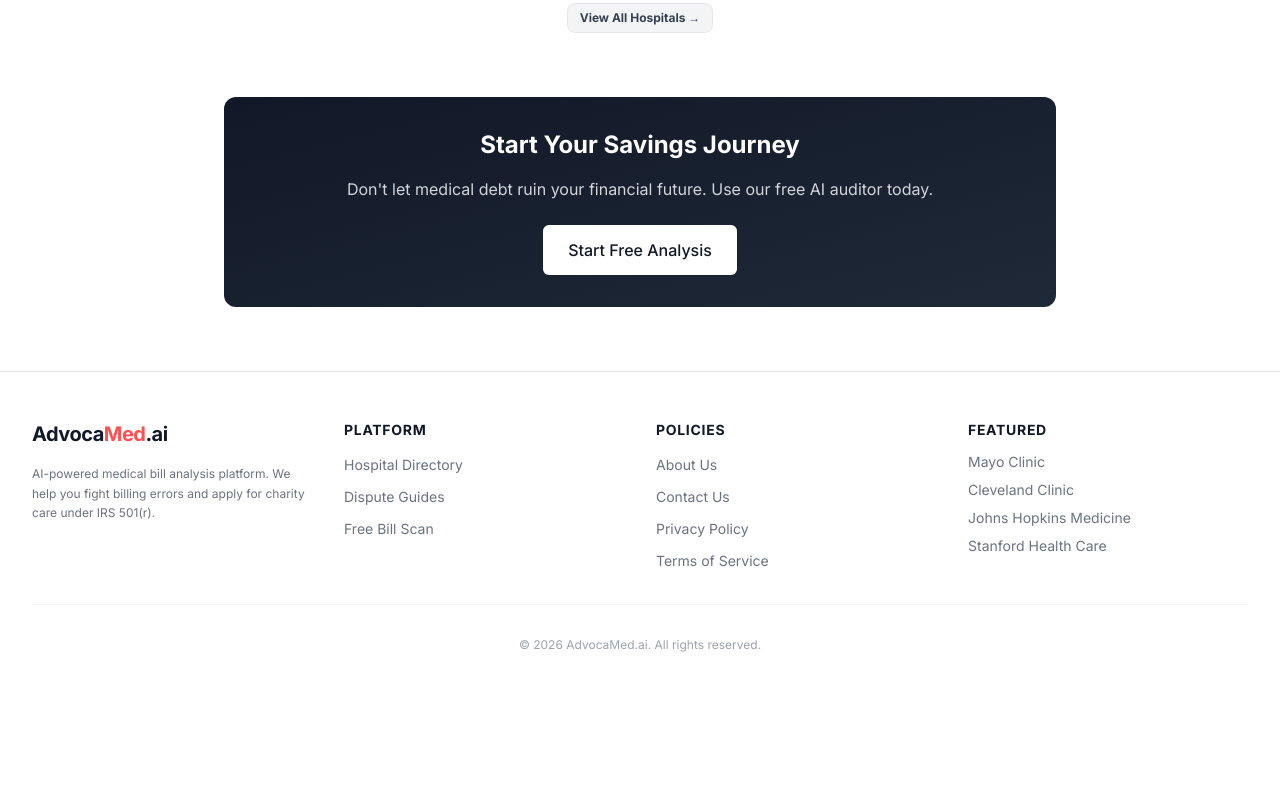
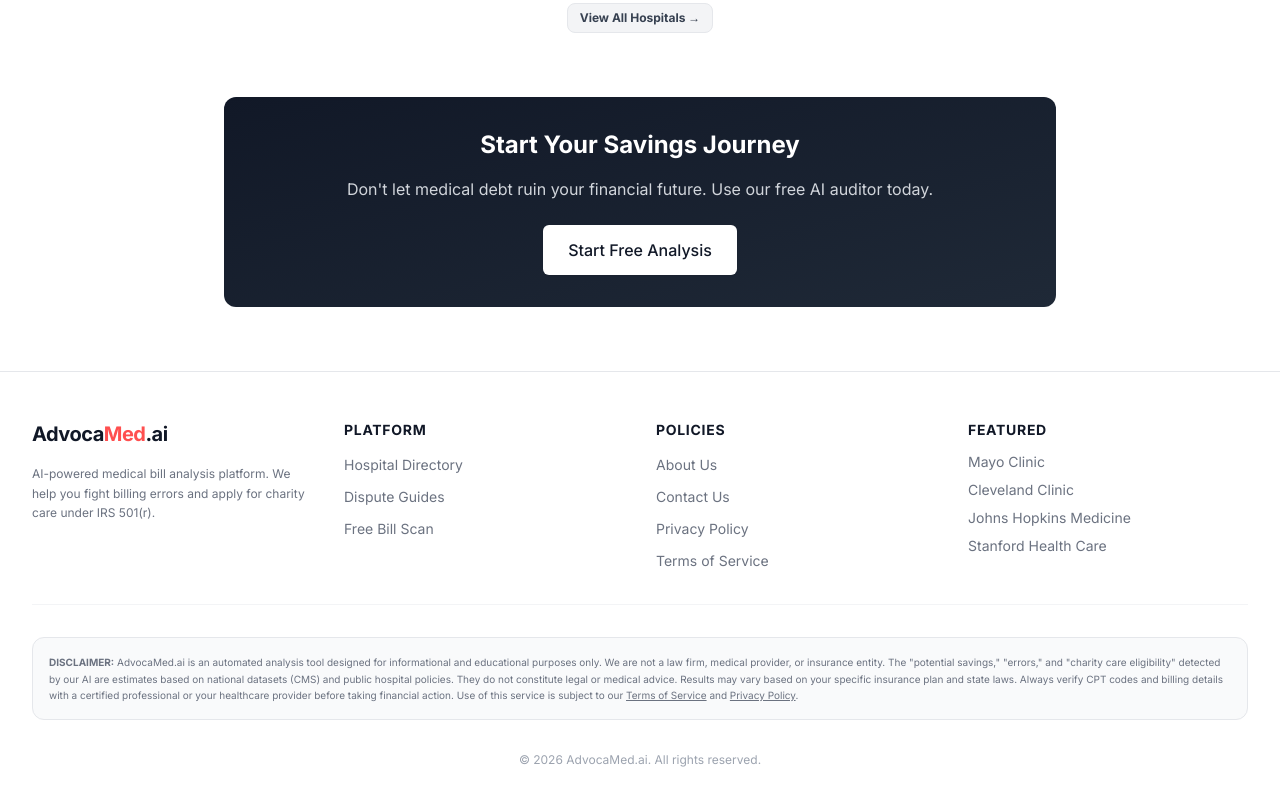
Before and after one commit to gkswjdgb/advocamed-ai, a React (Vite) app in the folder advocamed.ai/: page / in a window 1280 px wide. Shown: the part 2475-3275 px from the top of the page. Before the commit the page ends 3176 px from the top, so only its background shows below. Built offline with nearby package versions, Linux system fonts and the light colour scheme.

Commit message:
Update App.tsx

```diff
--- a/advocamed.ai/App.tsx
+++ b/advocamed.ai/App.tsx
@@ -157,7 +157,7 @@ const App: React.FC = () => {
             </div>
           </nav>
 
-          {/* Added role="main" for Accessibility (Fixes "Document does not have a main landmark") */}
+          {/* Added role="main" for Accessibility */}
           <main className="flex-grow" role="main">
             <Suspense fallback={<PageLoader />}>
               <Routes>
@@ -175,9 +175,9 @@ const App: React.FC = () => {
             </Suspense>
           </main>
 
-          <footer className="bg-white border-t border-gray-200 mt-auto">
-            <div className="max-w-7xl mx-auto py-12 px-4 sm:px-6 lg:px-8">
-              <div className="grid grid-cols-1 md:grid-cols-4 gap-8 mb-8 border-b border-gray-100 pb-8">
+          <footer className="bg-white border-t border-gray-200 mt-auto pt-12 pb-8">
+            <div className="max-w-7xl mx-auto px-4 sm:px-6 lg:px-8">
+              <div className="grid grid-cols-1 md:grid-cols-4 gap-8 mb-8 pb-8 border-b border-gray-100">
                 <div className="col-span-1 md:col-span-1">
                   <span className="text-xl font-bold text-gray-900 tracking-tight">
                     Advoca<span className="text-primary">Med</span>.ai
@@ -220,6 +220,13 @@ const App: React.FC = () => {
                 </div>
               </div>
 
+              {/* CRITICAL: Explicit Disclaimer for AdSense/YMYL Compliance */}
+              <div className="bg-gray-50 border border-gray-200 rounded-xl p-4 mb-8 text-left">
+                  <p className="text-[10px] text-gray-500 leading-relaxed">
+                      <strong>DISCLAIMER:</strong> AdvocaMed.ai is an automated analysis tool designed for informational and educational purposes only. We are not a law firm, medical provider, or insurance entity. The "potential savings," "errors," and "charity care eligibility" detected by our AI are estimates based on national datasets (CMS) and public hospital policies. They do not constitute legal or medical advice. Results may vary based on your specific insurance plan and state laws. Always verify CPT codes and billing details with a certified professional or your healthcare provider before taking financial action. Use of this service is subject to our <Link to="/terms" className="underline">Terms of Service</Link> and <Link to="/privacy-policy" className="underline">Privacy Policy</Link>.
+                  </p>
+              </div>
+
               <div className="flex flex-col items-center justify-center">
                 <p className="text-center text-xs text-gray-400">
                   &copy; {currentYear} AdvocaMed.ai. All rights reserved.
```
